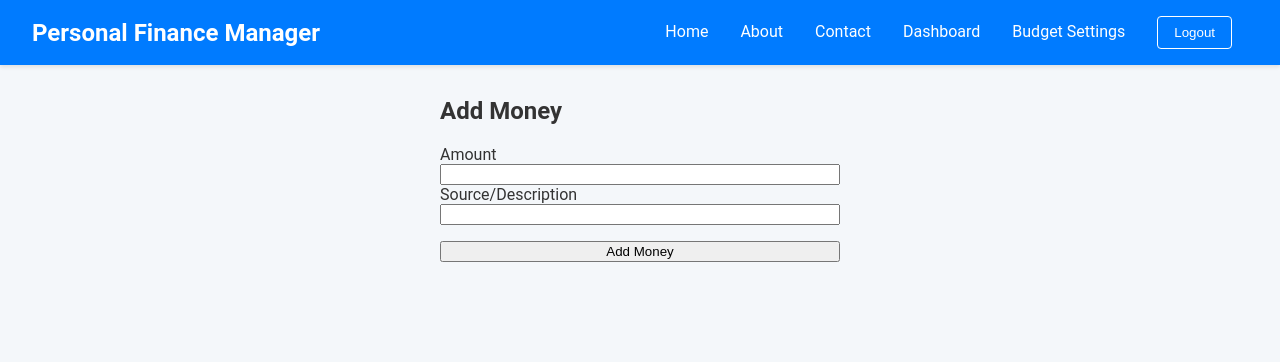
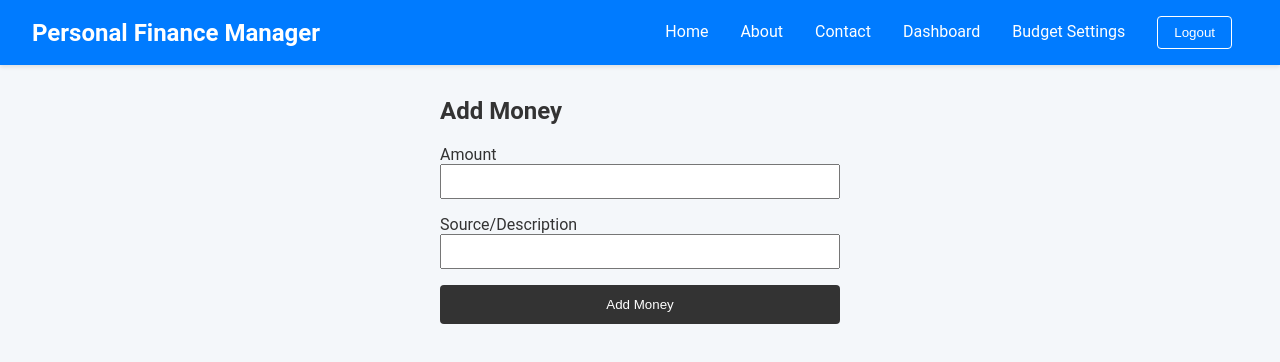
Before and after one commit to TheVish04/Personal-Finance-Manager, a React (Create React App) app in the folder frontend/: page /add-money in a window 1280 px wide. Shown: the top 362 px of the page. Built offline with nearby package versions, Linux system fonts and the light colour scheme; sample sign-in values are in the browser's storage.

Commit message:
adding files

```diff
--- a/frontend/src/pages/AddExpense.jsx
+++ b/frontend/src/pages/AddExpense.jsx
@@ -1,4 +1,3 @@
-// frontend/src/pages/AddExpense.jsx
 import React, { useState } from 'react';
 import axios from 'axios';
 import { useNavigate } from 'react-router-dom';
@@ -7,6 +6,7 @@
   const [title, setTitle] = useState('');
   const [amount, setAmount] = useState('');
   const navigate = useNavigate();
+  const API_URL = process.env.REACT_APP_API_URL;
 
   const handleSubmit = async (e) => {
     e.preventDefault();
@@ -14,7 +14,7 @@
       const token = localStorage.getItem('token');
       const now = new Date().toISOString();
       await axios.post(
-        `${process.env.REACT_APP_API_URL}/api/expenses`,
+        `${API_URL}/api/expenses`,
         {
           title,
           amount,
@@ -41,6 +41,7 @@
           value={title}
           onChange={(e) => setTitle(e.target.value)}
           required
+          style={{ marginBottom: '1rem', padding: '0.5rem' }}
         />
         <label>Amount</label>
         <input
@@ -48,8 +49,21 @@
           value={amount}
           onChange={(e) => setAmount(e.target.value)}
           required
+          style={{ marginBottom: '1rem', padding: '0.5rem' }}
         />
-        <button type="submit" style={{ marginTop: '1rem' }}>Add Expense</button>
+        <button
+          type="submit"
+          style={{
+            padding: '0.75rem',
+            background: '#333',
+            color: '#fff',
+            border: 'none',
+            cursor: 'pointer',
+            borderRadius: '4px',
+          }}
+        >
+          Add Expense
+        </button>
       </form>
     </div>
   );
--- a/frontend/src/pages/AddMoney.jsx
+++ b/frontend/src/pages/AddMoney.jsx
@@ -1,4 +1,3 @@
-// frontend/src/pages/AddMoney.jsx
 import React, { useState } from 'react';
 import axios from 'axios';
 import { useNavigate } from 'react-router-dom';
@@ -7,6 +6,7 @@
   const [amount, setAmount] = useState('');
   const [source, setSource] = useState('');
   const navigate = useNavigate();
+  const API_URL = process.env.REACT_APP_API_URL;
 
   const handleSubmit = async (e) => {
     e.preventDefault();
@@ -19,7 +19,7 @@
       const now = new Date().toISOString();
 
       const response = await axios.post(
-        `${process.env.REACT_APP_API_URL}/api/expenses`,
+        `${API_URL}/api/expenses`,
         {
           amount,
           title: source,
@@ -32,8 +32,6 @@
         }
       );
       console.log('AddMoney response:', response.data);
-
-      // If successful, navigate to dashboard
       navigate('/dashboard');
     } catch (error) {
       console.error('Error adding money:', error);
@@ -51,6 +49,7 @@
           value={amount}
           onChange={(e) => setAmount(e.target.value)}
           required
+          style={{ marginBottom: '1rem', padding: '0.5rem' }}
         />
         <label>Source/Description</label>
         <input
@@ -58,8 +57,21 @@
           value={source}
           onChange={(e) => setSource(e.target.value)}
           required
+          style={{ marginBottom: '1rem', padding: '0.5rem' }}
         />
-        <button type="submit" style={{ marginTop: '1rem' }}>Add Money</button>
+        <button
+          type="submit"
+          style={{
+            padding: '0.75rem',
+            background: '#333',
+            color: '#fff',
+            border: 'none',
+            cursor: 'pointer',
+            borderRadius: '4px',
+          }}
+        >
+          Add Money
+        </button>
       </form>
     </div>
   );
```
